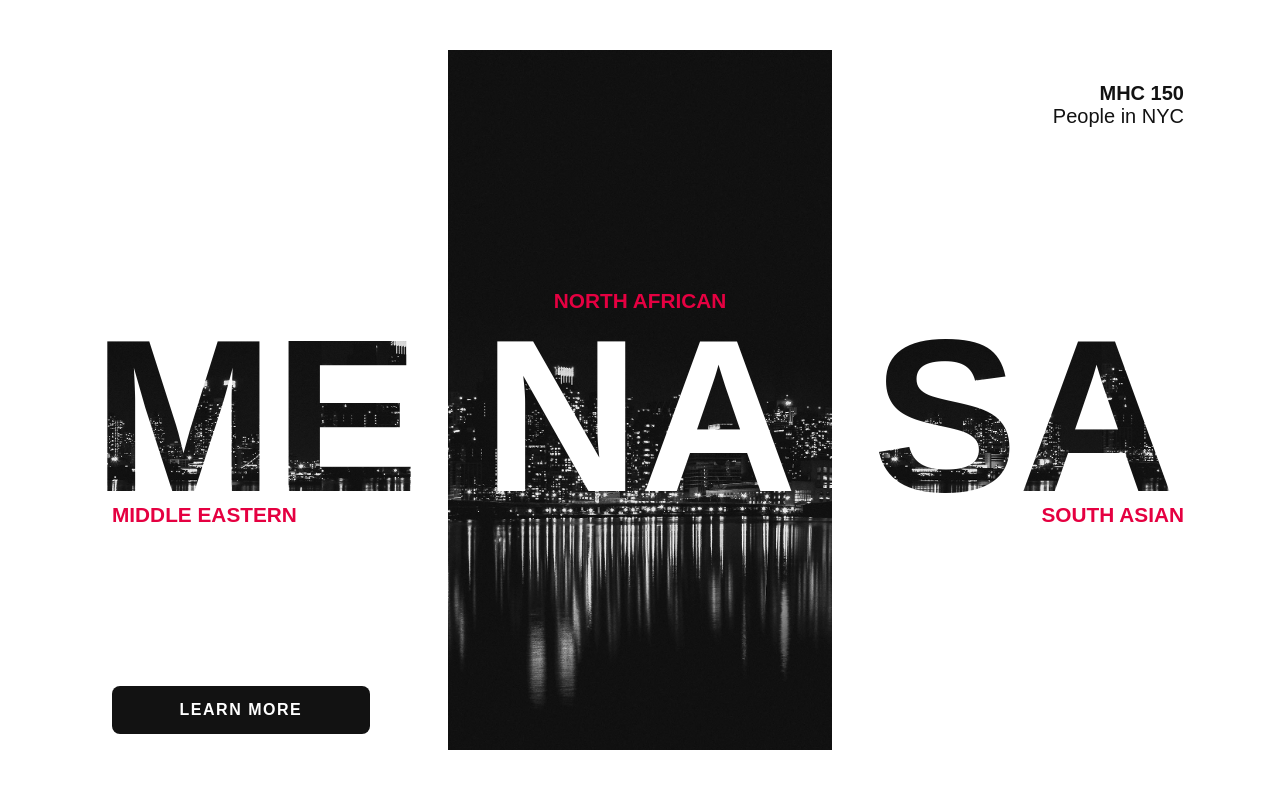
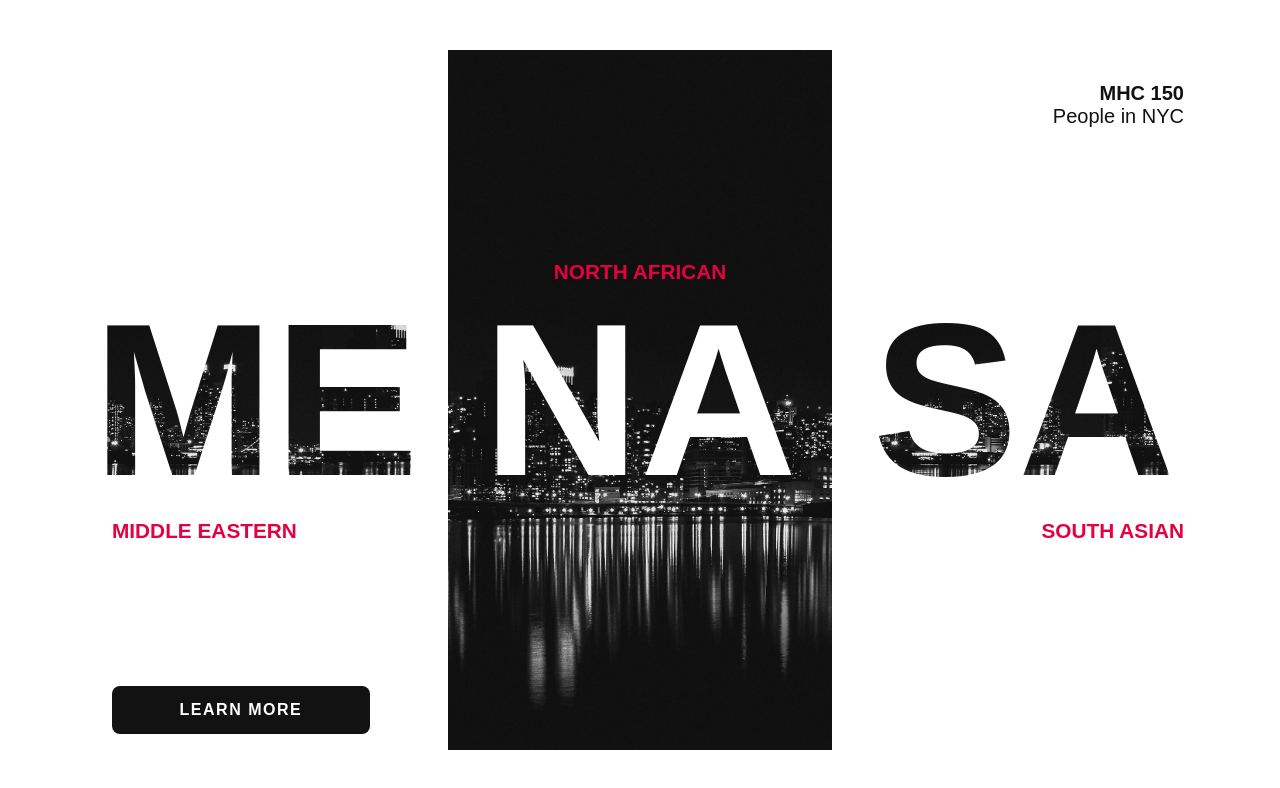
Before and after one commit to sookiemonster/menasa150, a plain HTML site: page index.html in a window 1280 px wide. Drawn offline with Linux system fonts and the light colour scheme.

Commit message:
Fix landing h1 margin

```diff
--- a/css/sass/_landing_text.scss
+++ b/css/sass/_landing_text.scss
@@ -12,7 +12,7 @@ h1 {
    font-weight: 900;
    font-size: calc($h1-base-height + $h1-scale);
    line-height: calc($h1-base-height + $h1-scale);
-   margin: 0 0 $h1-margin-correction;
+   margin: 0;
 
    color: $black;
 }
--- a/css/sass/landing.scss
+++ b/css/sass/landing.scss
@@ -50,7 +50,7 @@ body {
       display: grid;
       position: relative;
 
-      grid-template-rows: auto $h3-height max-content $h3-height auto;
+      grid-template-rows: auto calc($h3-height + $h3-scale) max-content calc($h3-height + $h3-scale) auto;
       gap: 10px;
 
       justify-items: center;
```
Also changed, not shown: css/landing.css.
